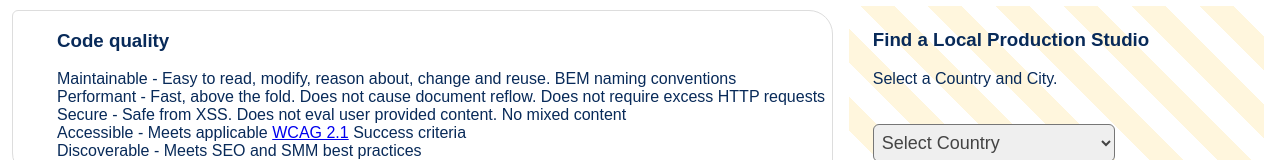
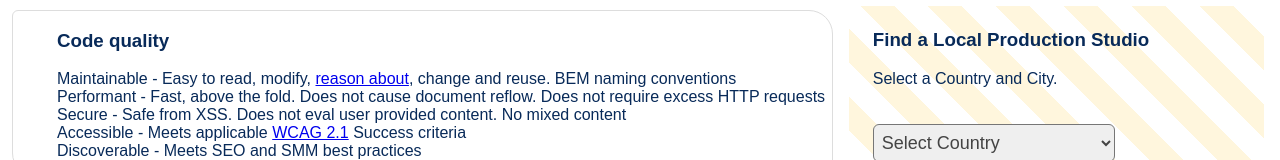
Before and after one commit to neodigm/wlt_global_production_studio, a website: page index.html in a window 1280 px wide. Both pictures are taken after a click on the link "About". Shown: the part 179-339 px from the top of the page. Drawn offline with Linux system fonts and the light colour scheme.

Commit message:
Creative ⚡ Business ⚡ Technical Agility

```diff
--- a/index.html
+++ b/index.html
@@ -373,7 +373,7 @@ html
                                 <ul>
                                     <li><h3>Code quality</h3><li>
 
-<li>Maintainable - Easy to read, modify, reason about, change and reuse. BEM naming conventions<li>
+<li>Maintainable - Easy to read, modify, <a href="https://thescottkrause.com/emerging_tech/ux-usability-heuristics/">reason about</a>, change and reuse. BEM naming conventions<li>
 <li>Performant - Fast, above the fold. Does not cause document reflow. Does not require excess HTTP requests<li>
 <li>Secure - Safe from XSS. Does not eval user provided content. No mixed content<li>
 <li>Accessible - Meets applicable <a href="https://www.thescottkrause.com/emerging_tech/ecommerce-accessibility-a11y/">WCAG 2.1</a> Success criteria<li>
```
